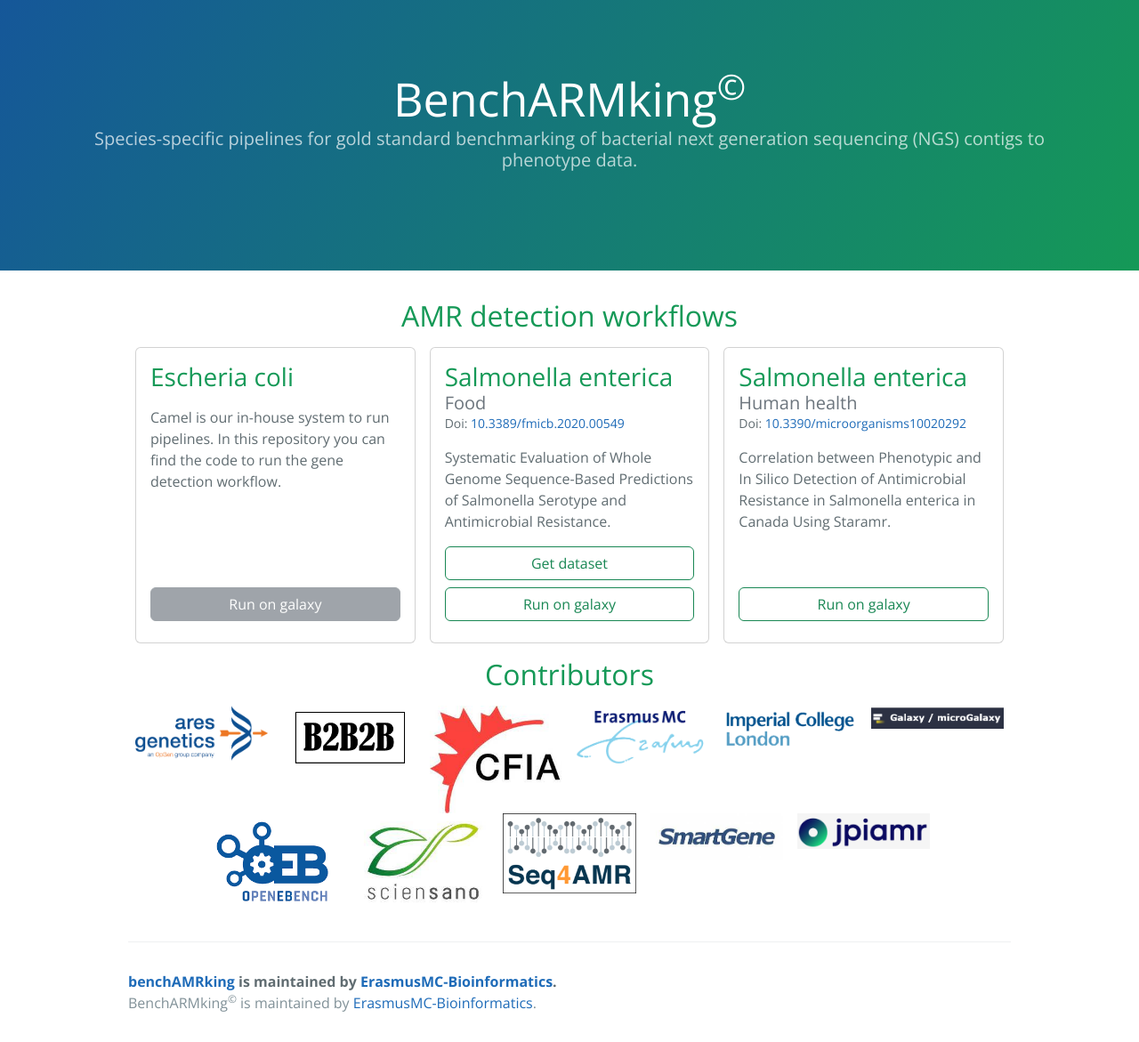
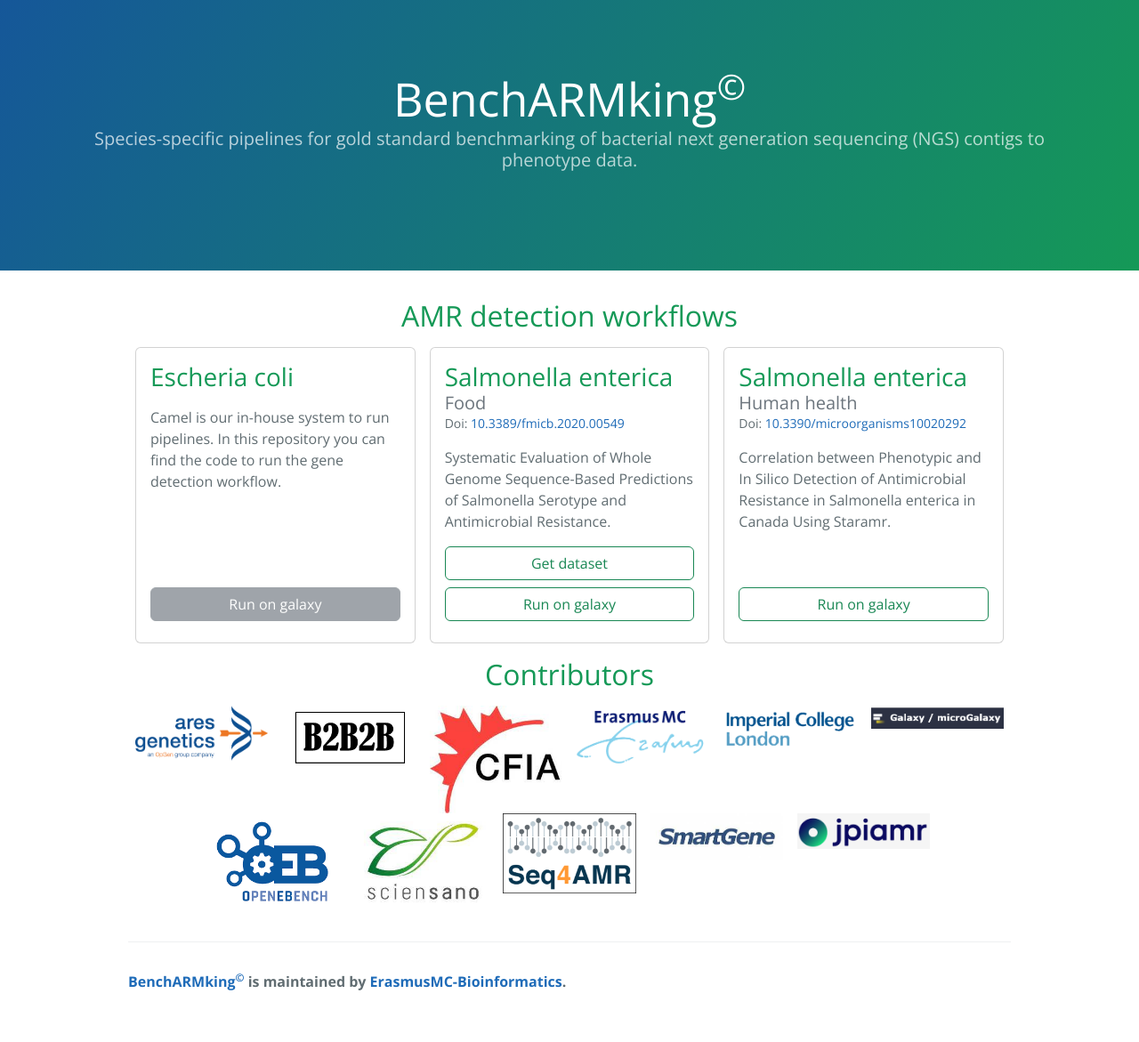
Before and after one commit to ErasmusMC-Bioinformatics/benchAMRking, a Jekyll site: the page built from index.md, in a window 1280 px wide. Shown: the whole page at 89% size. Built offline with Jekyll 4.4.1, drawn with Linux system fonts in a browser that asks for light colours; after the commit the page ends 1147 px from its top, so only the background shows below that.

Commit message:
Remove duplicate credits

```diff
--- a/_includes/footer.html
+++ b/_includes/footer.html
@@ -1,6 +1,5 @@
 <footer class="site-footer">
   {% if site.github.is_project_page %}
-  <span class="site-footer-owner"><a href="{{ site.github.repository_url }}">{{ site.github.repository_name }}</a> is maintained by <a href="{{ site.github.owner_url }}">{{ site.github.owner_name }}</a>.</span>
+  <span class="site-footer-owner"><a href="{{ site.github.repository_url }}">{{ site.trademark }}</a> is maintained by <a href="{{ site.github.owner_url }}">{{ site.github.owner_name }}</a>.</span>
   {% endif %}
-  <span class="site-footer-credits">{{ site.trademark }} is maintained by <a href="https://erasmusmc-bioinformatics.github.io/">ErasmusMC-Bioinformatics</a>.</span>
 </footer>
```
